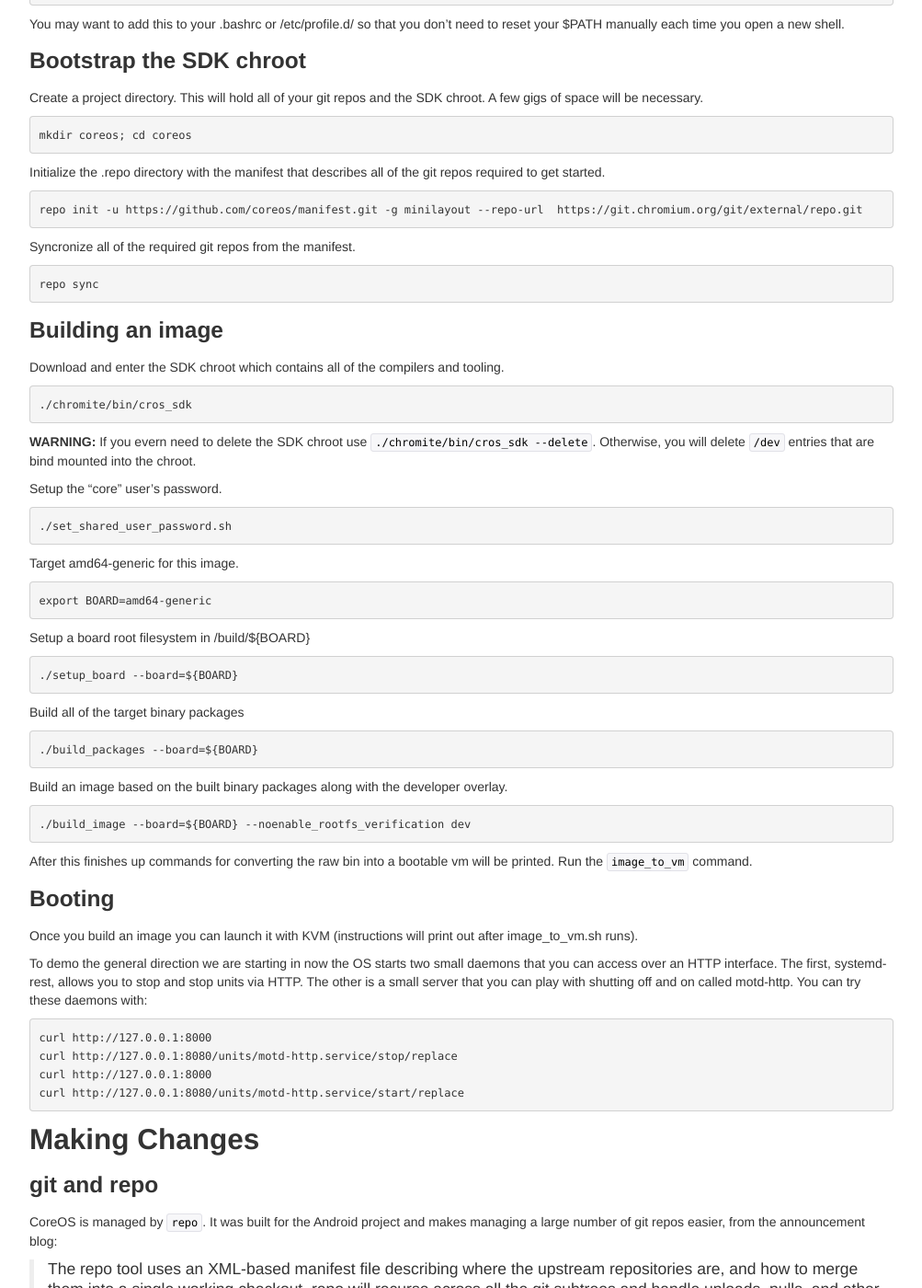
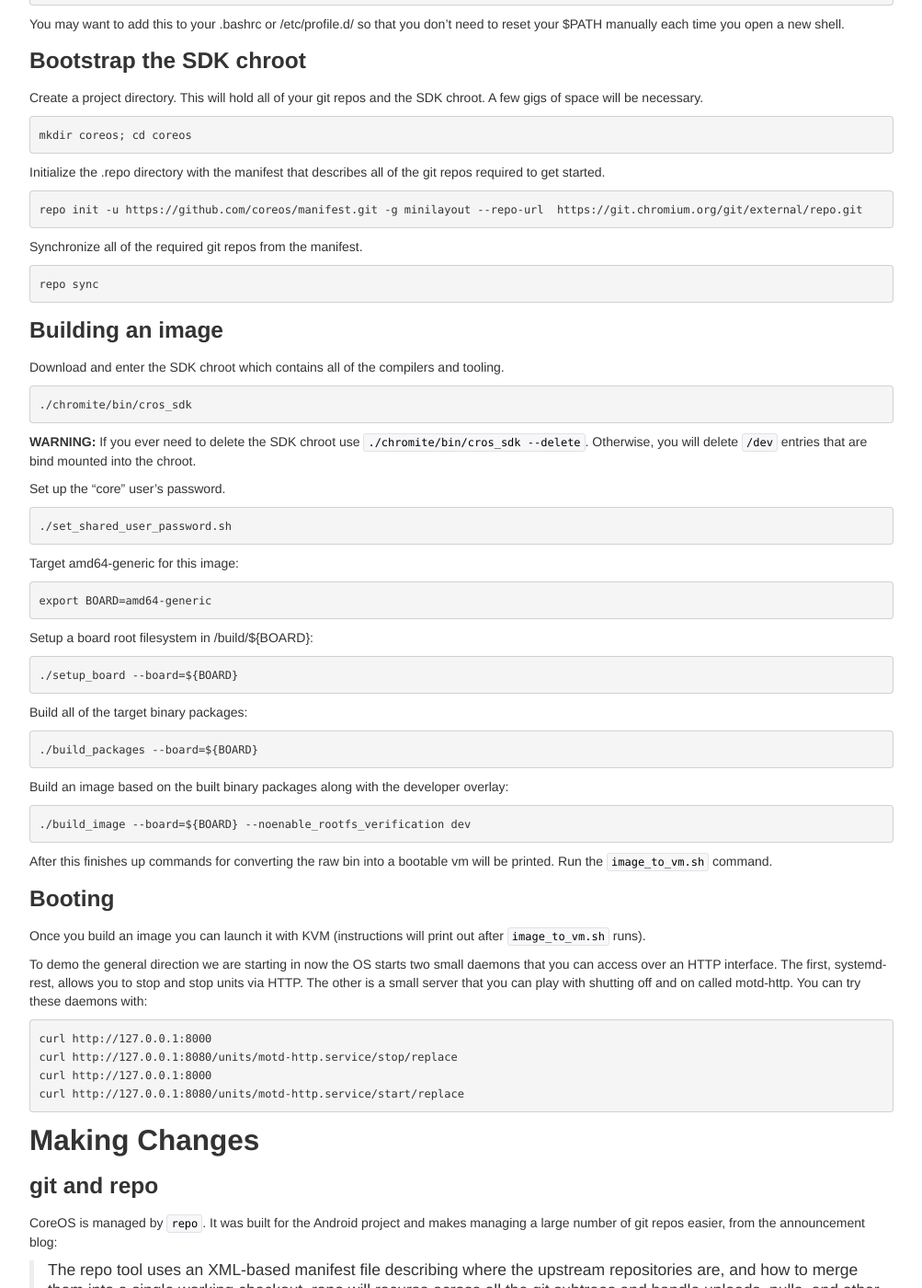
Before and after one commit to RandomStuffs22/coreos.github.com, a Jekyll site: the page built from index.markdown, in a window 1280 px wide and 1400 px high, scrolled down 406 px. Shown: the whole window at 92% size, without its empty margins (138-1141 px from the left). Built offline with Jekyll 4.4.1, drawn with Linux system fonts in a browser that asks for light colours; Markdown is read by kramdown in place of the engine named in the settings; some of the changed text lies outside the part shown.

Commit message:
Clean up some typos in the intro documentation

````diff
--- a/index.markdown
+++ b/index.markdown
@@ -18,7 +18,7 @@ If you find bugs or need help send an email to our [mailing list][list].
 
 ## Getting Started
 
-Lets get setup with an SDK chroot and build a bootable image of Core
+Let's get set up with an SDK chroot and build a bootable image of Core
 OS. The SDK chroot has a full toolchain and isolates the build process
 from quirks and differences between host OSes.
 
@@ -52,7 +52,7 @@ repos required to get started.
 repo init -u https://github.com/coreos/manifest.git -g minilayout --repo-url  https://git.chromium.org/git/external/repo.git
 ```
 
-Syncronize all of the required git repos from the manifest.
+Synchronize all of the required git repos from the manifest.
 
 ```
 repo sync
@@ -67,48 +67,48 @@ tooling.
 ./chromite/bin/cros_sdk
 ```
 
-**WARNING:** If you evern need to delete the SDK chroot use
+**WARNING:** If you ever need to delete the SDK chroot use
 `./chromite/bin/cros_sdk --delete`. Otherwise, you will delete `/dev`
 entries that are bind mounted into the chroot.
 
-Setup the "core" user's password.
+Set up the "core" user's password.
 
 ```
 ./set_shared_user_password.sh
 ```
 
-Target amd64-generic for this image.
+Target amd64-generic for this image:
 
 ```
 export BOARD=amd64-generic
 ```
 
-Setup a board root filesystem in /build/${BOARD}
+Setup a board root filesystem in /build/${BOARD}:
 
 ```
 ./setup_board --board=${BOARD}
 ```
 
-Build all of the target binary packages
+Build all of the target binary packages:
 
 ```
 ./build_packages --board=${BOARD}
 ```
 
 Build an image based on the built binary packages along with the developer
-overlay.
+overlay:
 
 ```
 ./build_image --board=${BOARD} --noenable_rootfs_verification dev
 ```
 
 After this finishes up commands for converting the raw bin into
-a bootable vm will be printed. Run the `image_to_vm` command.
+a bootable vm will be printed. Run the `image_to_vm.sh` command.
 
 ### Booting
 
 Once you build an image you can launch it with KVM (instructions will
-print out after image_to_vm.sh runs).
+print out after `image_to_vm.sh` runs).
 
 To demo the general direction we are starting in now the OS starts two
 small daemons that you can access over an HTTP interface. The first,
@@ -237,7 +237,7 @@ for some time:
 git config --global credential.helper cache
 ```
 
-Why doesn't coreos use SSH in the git remotes? Because, we can't do
+Why doesn't CoreOS use SSH in the git remotes? Because, we can't do
 anonymous clones from github with a ssh URL. In the future we will fix
 this.
 
````
Also changed, not shown: other parts of index.markdown (+1 -1 lines).
